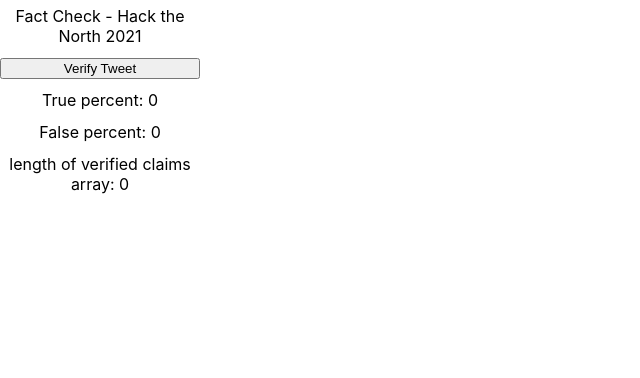
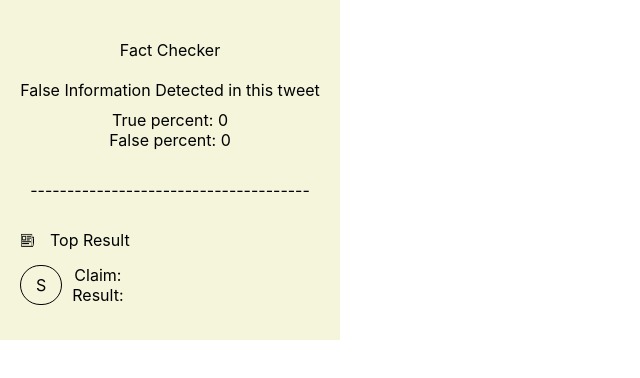
Before and after one commit to medwardson/factcheck, a React (Create React App) app: page / in a window 1280 px wide. Shown: the top 378 px of the page, without its empty margins (0-640 px from the left). Built offline with nearby package versions, Linux system fonts and the light colour scheme; no server answers.

Commit message:
style kind of working

```diff
--- a/src/App.css
+++ b/src/App.css
@@ -1,43 +1,78 @@
 .App {
   text-align: center;
-  width: 200px;
-  height:200px;
+  width: 300px;
+  height:300px;
   display: flex;
   flex-direction: column;
-  justify-content: space-around;
+  justify-content: center;
+  padding-left: 20px;
+  padding-right: 20px;
+  padding-top: 20px;
+  padding-bottom:20px;
+  background-color: beige;
 }
 
-.App-logo {
-  height: 40vmin;
-  pointer-events: none;
+.newspaper{
+  width:15px;
+  height:20px;
+  margin-right: 15px;
+}
+.line{
+  margin-top:30px;
+  margin-bottom:30px;
 }
 
-@media (prefers-reduced-motion: no-preference) {
-  .App-logo {
-    animation: App-logo-spin infinite 20s linear;
-  }
+.title{
+  margin-top: 5px;
 }
 
-.App-header {
-  background-color: #282c34;
-  min-height: 100vh;
+.false-info{
+  margin-top: 20px;
+}
+
+.progress-bars{
+  margin-top: 10px;
+}
+
+.row{
+  margin-top: 15px;
+  display: flex;
+  flex-direction: row;
+  align-items: center;
+  justify-content: center;
+}
+
+.row-newspaper{
+  display: flex;
+  flex-direction: row;
+  align-items: flex-start;
+  justify-content: flex-start;
+  width: 90%;
+}
+
+.column{
   display: flex;
   flex-direction: column;
-  align-items: center;
-  justify-content: center;
-  font-size: calc(10px + 2vmin);
-  color: white;
 }
 
-.App-link {
-  color: #61dafb;
+.profile{
+  border: 1px solid #000000;
+  padding-left: 15px;
+  padding-right: 15px;
+  padding-top: 9px;
+  padding-bottom: 9px;
+  border-radius: 50px;
 }
 
-@keyframes App-logo-spin {
-  from {
-    transform: rotate(0deg);
-  }
-  to {
-    transform: rotate(360deg);
-  }
+.row-profile{
+  margin-top: 15px;
+  display: flex;
+  flex-direction: row;
+  align-items: flex-start;
+  justify-content: flex-start;
+  width: 90%;
 }
+
+.column-profile{
+  margin-left: 10px;
+}
--- a/src/App.js
+++ b/src/App.js
@@ -2,6 +2,7 @@
 import "./App.css";
 import axios from 'axios';
 import React, {useEffect, useState} from 'react';
+import newspaper from "./newspaper.png"
 import { getTweetByID } from "./server/twitter.js";
 
 function App() {
@@ -10,10 +11,11 @@
   const [verifiedClaims, setVerifiedClaims] = useState([]); //mesha u can use this array of claims to render their urls on screen!
   const [percentTrue, setPercentTrue] = useState(0);
   const [percentFalse, setPercentFalse] = useState(0);
+  const [tweetData, setTweetData] = useState('');
 
-  useEffect(() => {
-    getUrl();
-  }, []);
+  // useEffect(() => {
+  //   getUrl();
+  // }, []);
 
   const getUrl = () => {
     chrome.tabs.query({active: true, currentWindow: true}, async (tabs) => {
@@ -26,6 +28,7 @@
         tweetID = url.slice(url.length - 19)
 
         tweetData = await getTweetByID(tweetID); // doop
+        setTweetData(tweetData.text);
         console.log('tweet from front end: ', tweetData.text);
 
         claims = await getFactData(tweetData.text);
@@ -78,11 +81,33 @@
 
   return (
     <div className="App">
-        Fact Check - Hack the North 2021
-        <button onClick={getUrl}>Verify Tweet</button>
-        <text>True percent: {percentTrue}</text>
-        <text>False percent: {percentFalse}</text>
-        <text>length of verified claims array: {verifiedClaims.length}</text>
+      <div className="topHalf">
+        <div className="title">Fact Checker</div>
+        <div className="false-info">False Information Detected in this tweet</div>
+        <div className="progress-bars">
+          <div>True percent: {percentTrue}</div>
+          <div>False percent: {percentFalse}</div>
+        </div>
+      </div>
+      <div className="line">--------------------------------------</div>
+      <div className="topHalf">
+        <div className="row-newspaper">
+          <img src={newspaper} className='newspaper'/>
+          Top Result
+        </div>
+
+        <div className="row-profile">
+          <div className="profile">
+            S
+          </div>
+          <div className="column-profile">
+            <div>Claim: {tweetData}</div>
+            <div>Result: </div>
+            {console.log(verifiedClaims[0])}
+            <div> </div>
+          </div>
+        </div>
+      </div>
     </div>
   );
 }
```
Also changed, not shown: src/newspaper.png (added), 1 other file (tests, documents, lock files or other folders).
